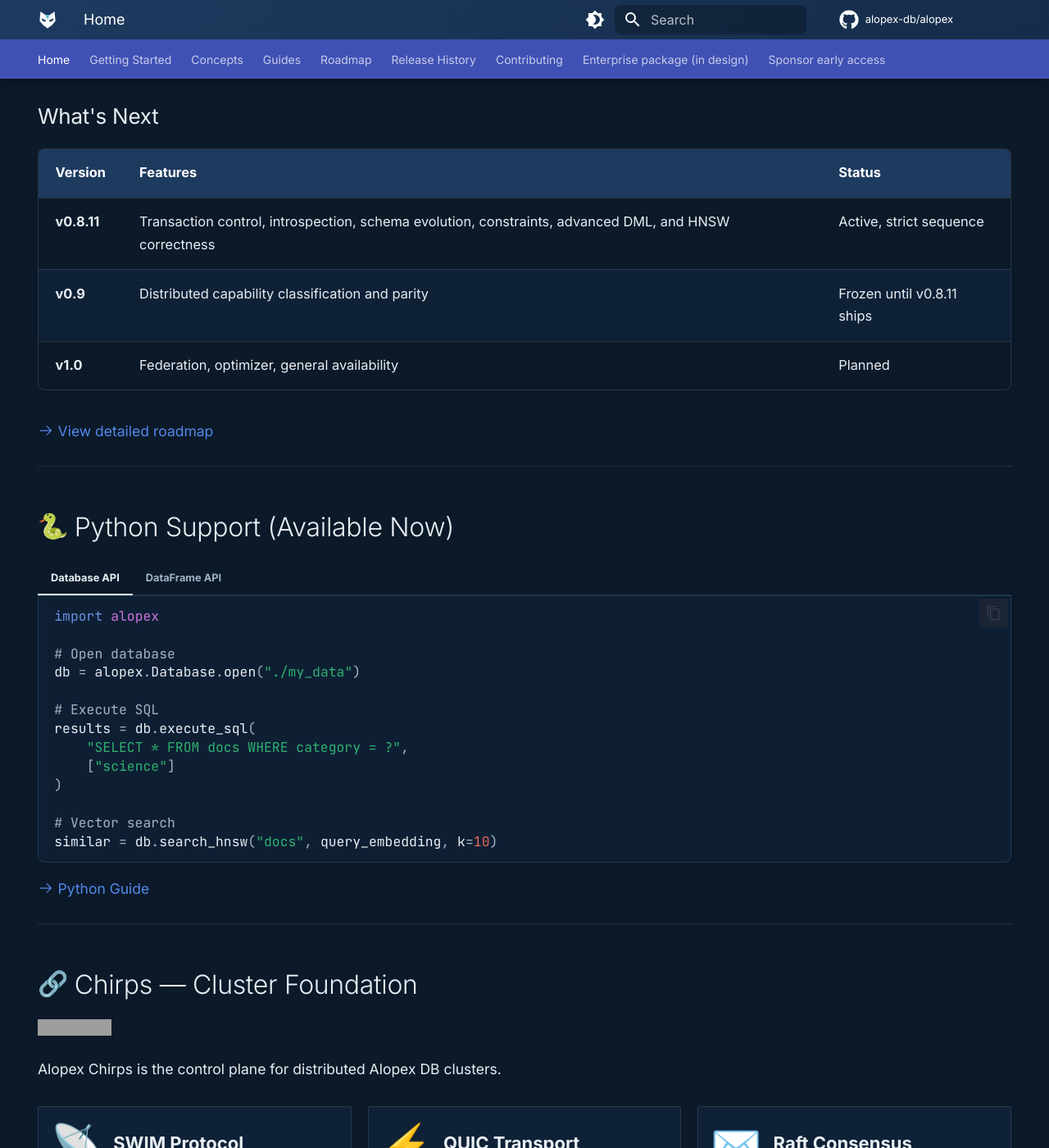
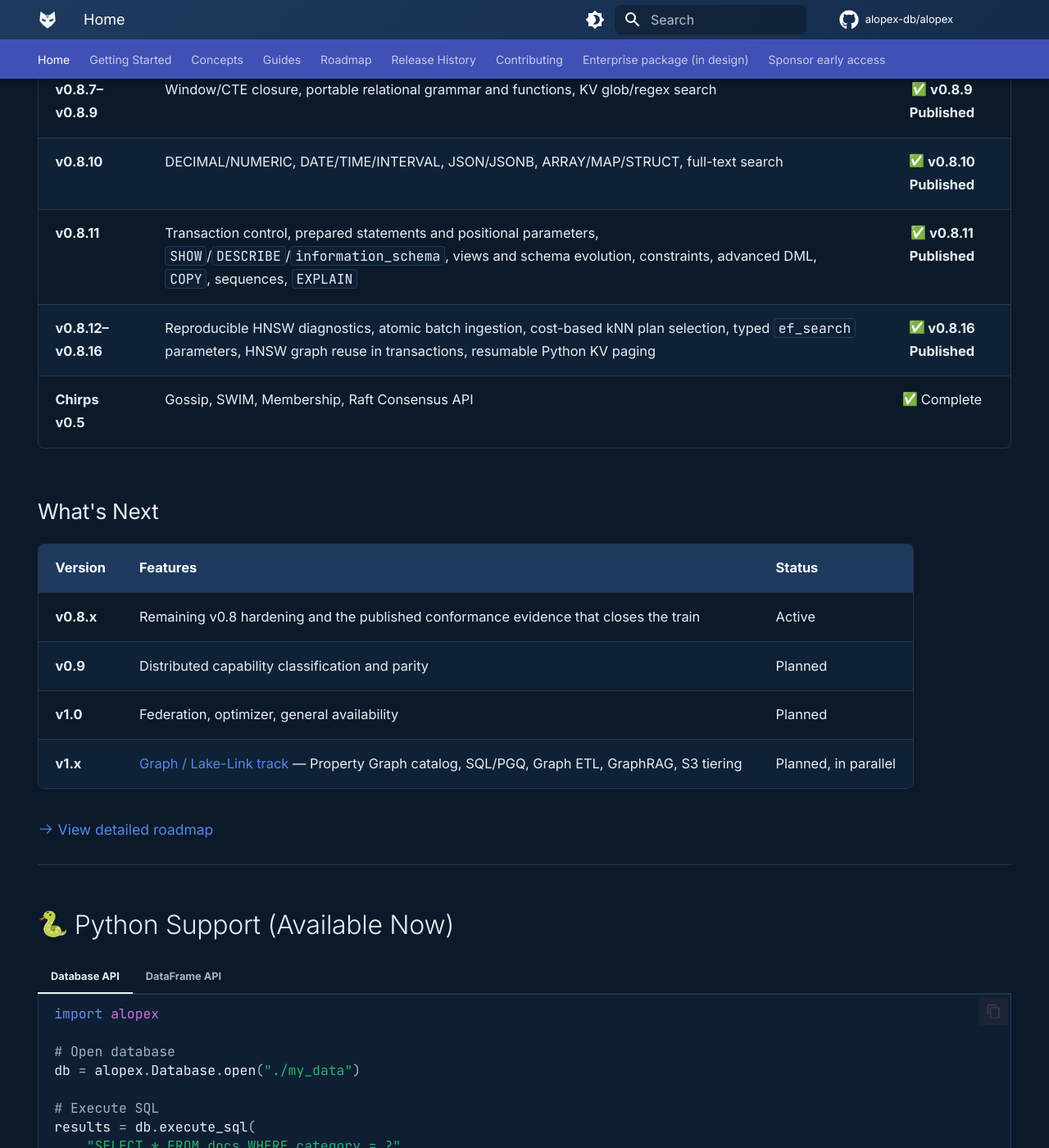
Before and after one commit to alopex-db/alopex-db.github.io, an MkDocs documentation site: the page built from docs/index.md, in a window 1280 px wide and 1400 px high, scrolled down 6154 px. Shown: the whole window at 82% size. Built offline with MkDocs 1.6.1 and Material for MkDocs 9.7.7, drawn with Linux system fonts in a browser that asks for light colours; emoji names are drawn with the system emoji font; comment, search, counter and statistics services are not loaded; grey boxes are pictures that could not be loaded.

Commit message:
docs: align the homepage roadmap with the published v1.x track
The homepage still showed v0.8.11 as active and v0.9 as frozen, which the
roadmap no longer says: v0.9 is Planned and the v1.x Graph / Lake-Link track
is published. The completion table now records what v0.8.11 through v0.8.16
shipped, and What's Next links the graph track instead of a lifted freeze.

Co-Authored-By: Claude Opus 5 <noreply@anthropic.com>

````diff
--- a/docs/index.md
+++ b/docs/index.md
@@ -282,8 +282,8 @@ gantt
     section Distributed
     v0.6 SQL JOIN + Nim Parser :done, 2026-07, 2026-07
     v0.7 Cluster-aware      :done, 2026-07, 2026-07
-    v0.8.0-v0.8.10 Streaming + SQL :done, 2026-07, 2026-08
-    v0.8.11 Transactions + vectors :active, 2026-09, 2027-01
+    v0.8.0-v0.8.16 Streaming + SQL :done, 2026-07, 2026-10
+    v0.9 Distributed parity :2027-01, 2027-02
     v1.0 GA                 :milestone, 2027-03, 0d
 ```
 
@@ -301,15 +301,18 @@ gantt
 | **v0.8.0–v0.8.6** | Streaming surfaces, parser contracts, SQL correctness | :white_check_mark: **v0.8.6 Published** |
 | **v0.8.7–v0.8.9** | Window/CTE closure, portable relational grammar and functions, KV glob/regex search | :white_check_mark: **v0.8.9 Published** |
 | **v0.8.10** | DECIMAL/NUMERIC, DATE/TIME/INTERVAL, JSON/JSONB, ARRAY/MAP/STRUCT, full-text search | :white_check_mark: **v0.8.10 Published** |
+| **v0.8.11** | Transaction control, prepared statements and positional parameters, `SHOW`/`DESCRIBE`/`information_schema`, views and schema evolution, constraints, advanced DML, `COPY`, sequences, `EXPLAIN` | :white_check_mark: **v0.8.11 Published** |
+| **v0.8.12–v0.8.16** | Reproducible HNSW diagnostics, atomic batch ingestion, cost-based kNN plan selection, typed `ef_search` parameters, HNSW graph reuse in transactions, resumable Python KV paging | :white_check_mark: **v0.8.16 Published** |
 | **Chirps v0.5** | Gossip, SWIM, Membership, Raft Consensus API | :white_check_mark: Complete |
 
 ### What's Next
 
 | Version | Features | Status |
 |:--------|:---------|:-------|
-| **v0.8.11** | Transaction control, introspection, schema evolution, constraints, advanced DML, and HNSW correctness | Active, strict sequence |
-| **v0.9** | Distributed capability classification and parity | Frozen until v0.8.11 ships |
+| **v0.8.x** | Remaining v0.8 hardening and the published conformance evidence that closes the train | Active |
+| **v0.9** | Distributed capability classification and parity | Planned |
 | **v1.0** | Federation, optimizer, general availability | Planned |
+| **v1.x** | [Graph / Lake-Link track](roadmap.md#graph-lake-link) — Property Graph catalog, SQL/PGQ, Graph ETL, GraphRAG, S3 tiering | Planned, in parallel |
 
 [:octicons-arrow-right-24: View detailed roadmap](roadmap.md)
 
````
